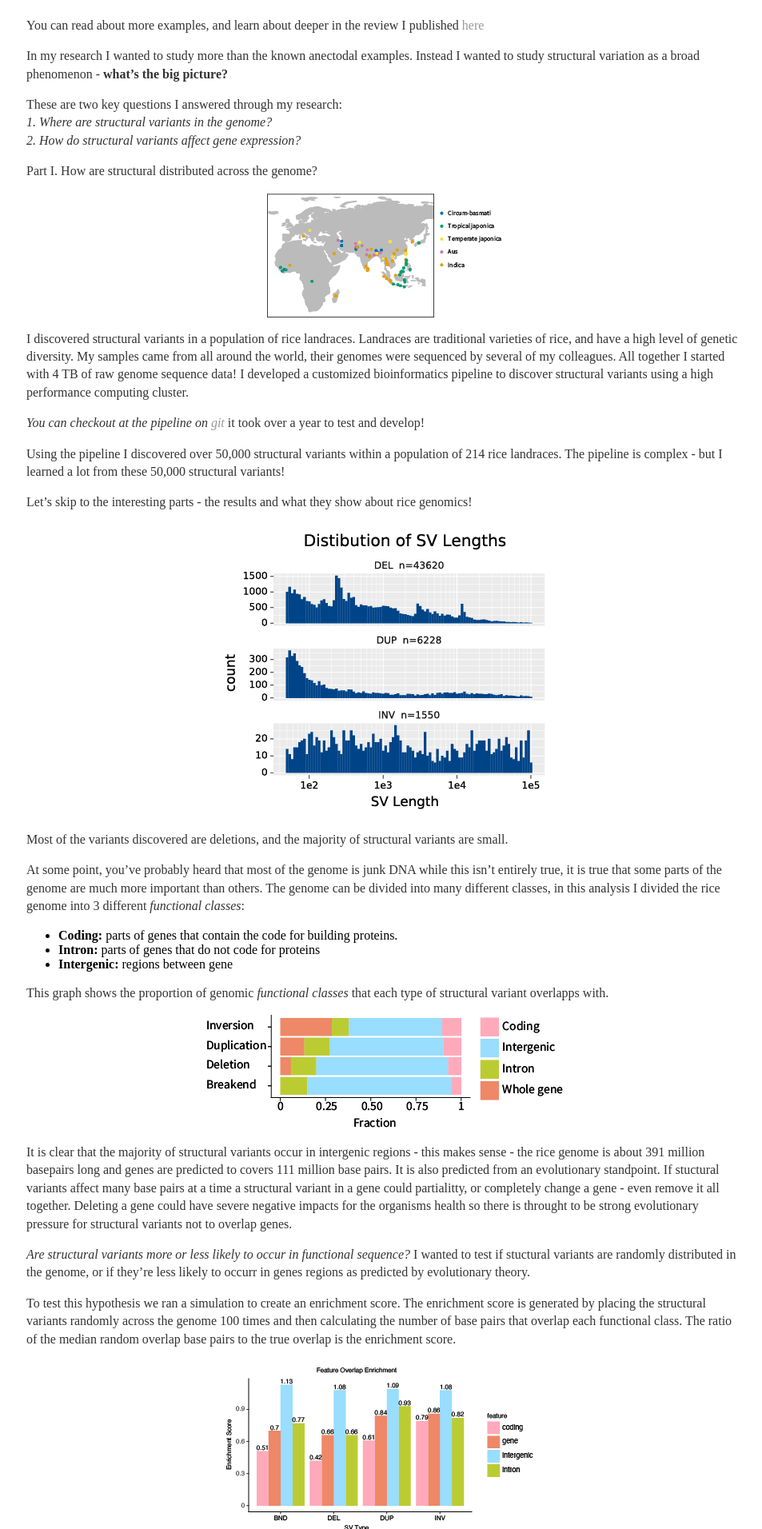
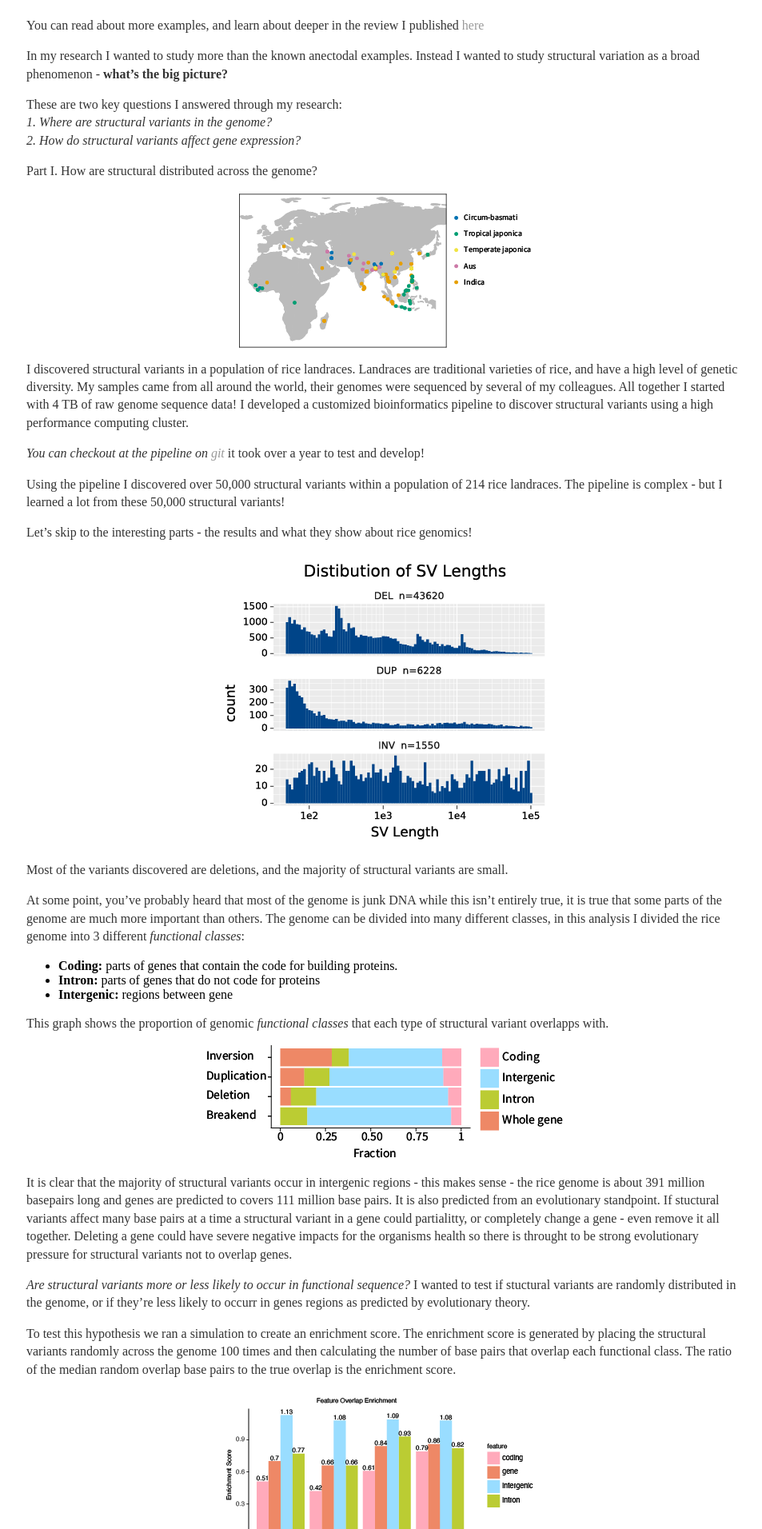
Before and after one commit to zlye/Blog, a Jekyll site: the page built from _posts/2023-11-06-Analysis-of-Structural-Variation-Part1.md, in a window 1280 px wide. Shown: the part 1516-3428 px from the top of the page at 80% size, without its empty margins (159-1112 px from the left). Built offline with Jekyll 4.4.1, drawn with Linux system fonts in a browser that asks for light colours.

Commit message:
Update 2023-11-06-Analysis-of-Structural-Variation-Part1.md
update

```diff
--- a/_posts/2023-11-06-Analysis-of-Structural-Variation-Part1.md
+++ b/_posts/2023-11-06-Analysis-of-Structural-Variation-Part1.md
@@ -21,7 +21,7 @@ These are two key questions I answered through my research:
 
 Part I. How are structural distributed across the genome?
 
-![Geographic origin of study samples]({{ site.baseurl }}/assets/images/map.png "an image title"){:style="display:block; margin-left:auto; margin-right:auto"}
+![Geographic origin of study samples]({{ site.baseurl }}/assets/images/mapPost.png "an image title"){:style="display:block; margin-left:auto; margin-right:auto"}
 
 I discovered structural variants in a population of rice landraces. Landraces are traditional varieties of rice, and have a high level of genetic diversity. My samples came from all around the world, their genomes were sequenced by several of my colleagues. All together I started with 4 TB of raw genome sequence data! I developed a customized bioinformatics pipeline to discover structural variants using a high performance computing cluster.
 
```
